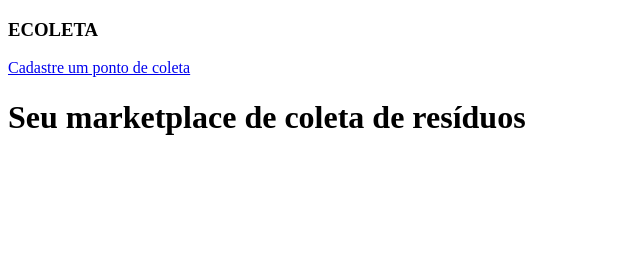
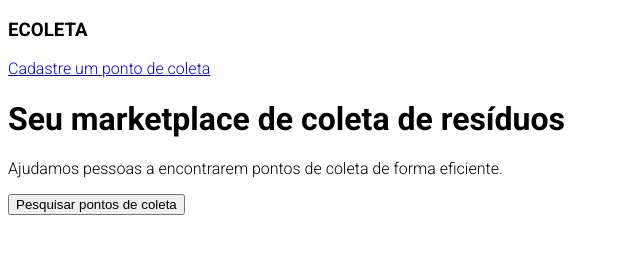
Before and after one commit to leonardo-rendano/Projeto-ECOLETA-Next-Level-Week-Rocketseat, a plain HTML site: page index.html in a window 1280 px wide. Shown: the whole page, without its empty margins (0-640 px from the left). Drawn offline with Linux system fonts and the light colour scheme.

Commit message:
Criação do arquivo css e mudança de fonte de texto

```diff
--- a/index.html
+++ b/index.html
@@ -3,6 +3,9 @@
 <head>
   <meta charset="UTF-8">
   <meta name="viewport" content="width=device-width, initial-scale=1.0">
+  <link rel="stylesheet" href="styles.css">
+  <link href="https://fonts.googleapis.com/css2?family=Roboto:wght@300;700&display=swap" rel="stylesheet">
+
   <title>Projeto ECOLETA - Next Level Week</title>
 </head>
 <body>
@@ -12,6 +15,10 @@
 
   <h1>Seu marketplace de coleta de resíduos</h1>
 
+  <p>Ajudamos pessoas a encontrarem pontos de coleta de forma eficiente.</p>
+
+  <button>Pesquisar pontos de coleta</button>
+
 
 </body>
 </html>
--- /dev/null
+++ b/styles.css
@@ -0,0 +1,3 @@
+html {
+  font-family: 'Roboto', sans-serif;
+}
```
